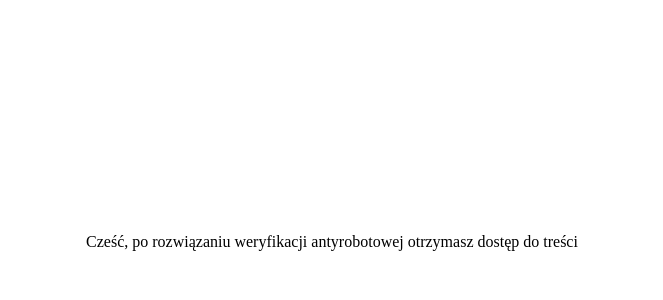
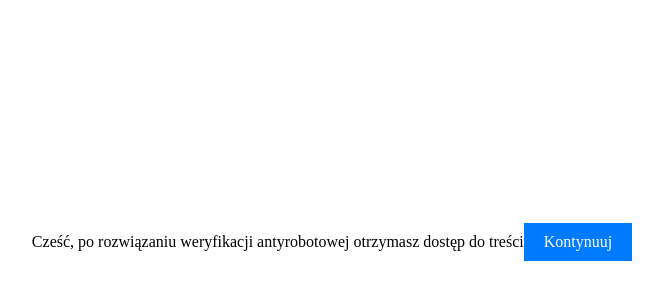
Before and after one commit to reloadeem/strims, a plain HTML site: page pobierz.html in a window 1280 px wide. Shown: the part 158-458 px from the top of the page, without its empty margins (308-971 px from the left). Drawn offline with Linux system fonts and the light colour scheme.

Commit message:
Update pobierz.html

```diff
--- a/pobierz.html
+++ b/pobierz.html
@@ -21,7 +21,7 @@
         padding: 10px 20px;
         font-size: 16px;
         text-decoration: none;
-        display: none;
+        display: inline-block;
     }
 </style>
 </head>
@@ -29,8 +29,10 @@
   <p>
     Cześć, po rozwiązaniu weryfikacji antyrobotowej otrzymasz dostęp do treści
   </p>
+    <br>
 <div class="h-captcha" data-sitekey="316722e2-a3be-4598-bbdc-1b757bae6df0"></div>
 <a id="przyciskKontynuuj" href="https://roax.space/pobierz">Kontynuuj</a>
+
 
 <script src="https://hcaptcha.com/1/api.js" async defer></script>
 <script>
```
